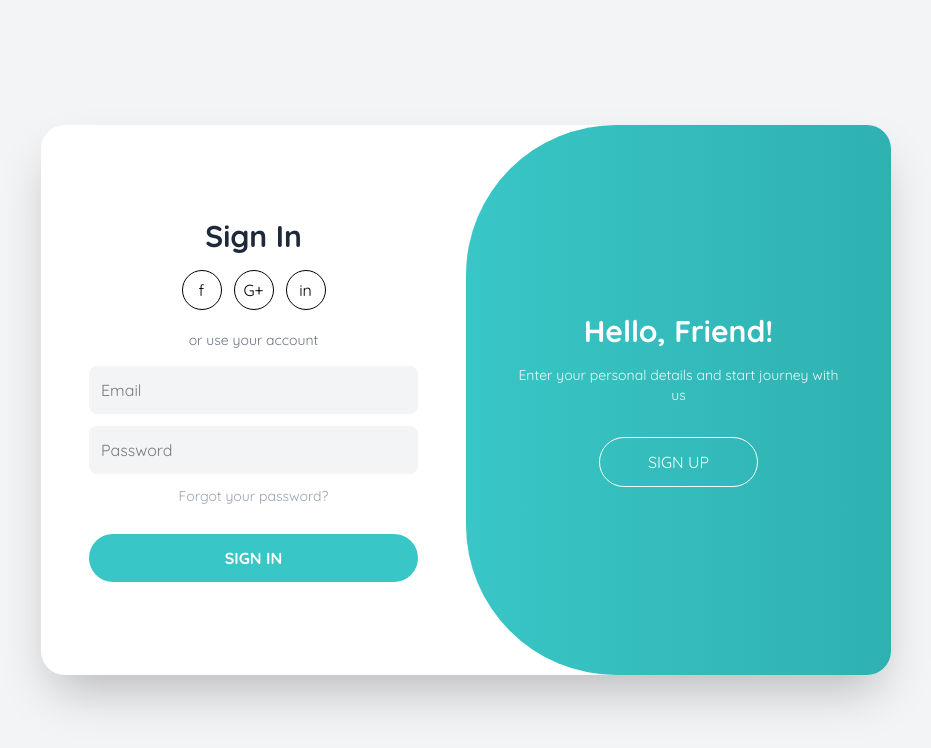
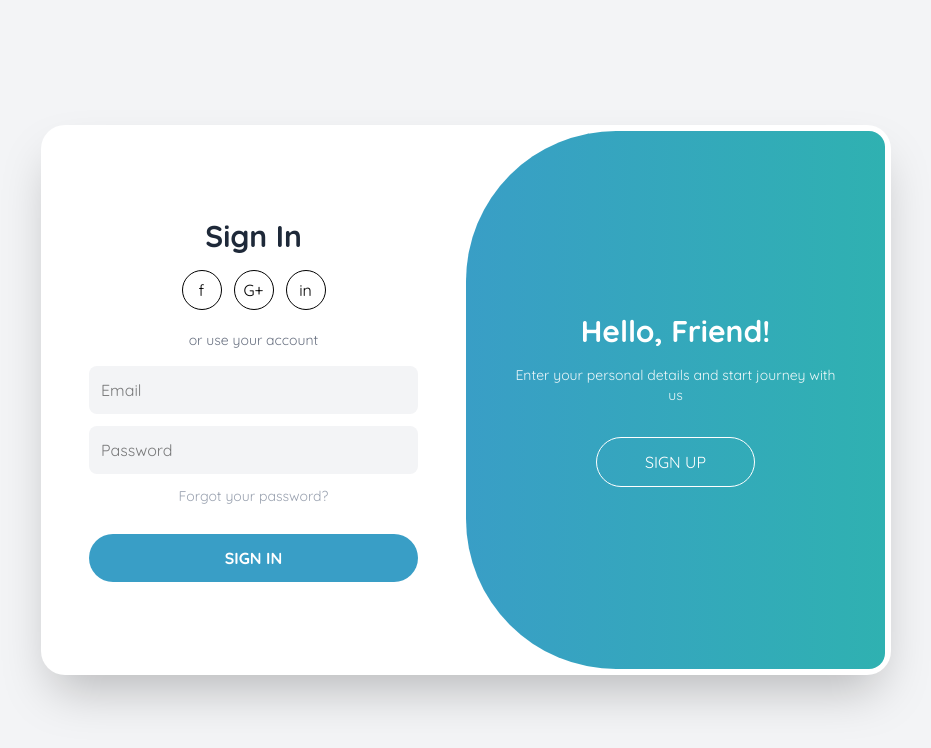
Before and after one commit to LeCaoKha/Storix_FE_web, a React (Vite) app: page /auth in a window 1280 px wide. Shown: the top 748 px of the page, without its empty margins (174-1105 px from the left). Built offline with nearby package versions, Linux system fonts and the light colour scheme.

Commit message:
login register page fix

```diff
--- a/src/pages/AuthPage/AuthPage.jsx
+++ b/src/pages/AuthPage/AuthPage.jsx
@@ -7,12 +7,14 @@ const AuthPage = () => {
     setStatus(status === "signIn" ? "signUp" : "signIn");
   };
 
+  const speed = "duration-500";
+
   return (
     <div className="min-h-screen flex items-center justify-center bg-gray-100">
       <div className="relative w-full max-w-[850px] h-[550px] bg-white rounded-3xl shadow-2xl overflow-hidden flex">
-        {/* ==================== 1. FORM SIGN IN (BÊN TRÁI) ==================== */}
+        {/* ==================== 1. FORM SIGN IN ==================== */}
         <div
-          className={`absolute top-0 left-0 h-full w-1/2 flex flex-col items-center justify-center px-12 transition-all duration-500 ease-in-out z-20
+          className={`absolute top-0 left-0 h-full w-1/2 flex flex-col items-center justify-center px-12 transition-all ${speed} ease-in-out z-20
           ${status === "signUp" ? "translate-x-full opacity-0 z-10" : "translate-x-0 opacity-100 z-20"}`}
         >
           <h2 className="text-3xl font-bold mb-4 text-gray-800">Sign In</h2>
@@ -44,15 +46,15 @@ const AuthPage = () => {
             <p className="text-sm text-gray-400 text-center cursor-pointer hover:underline">
               Forgot your password?
             </p>
-            <button className="w-full py-3 mt-4 bg-[var(--color-primary)] text-white rounded-full font-bold hover:bg-[#2fb1b1] transition-colors">
+            <button className="w-full py-3 mt-4 bg-[#399EC6] text-white rounded-full font-bold hover:brightness-110 transition-all active:scale-95">
               SIGN IN
             </button>
           </div>
         </div>
 
-        {/* ==================== 2. FORM SIGN UP (BÊN PHẢI) ==================== */}
+        {/* ==================== 2. FORM SIGN UP ==================== */}
         <div
-          className={`absolute top-0 left-0 h-full w-1/2 flex flex-col items-center justify-center px-12 transition-all duration-500 ease-in-out
+          className={`absolute top-0 left-0 h-full w-1/2 flex flex-col items-center justify-center px-12 transition-all ${speed} ease-in-out
           ${status === "signUp" ? "translate-x-full opacity-100 z-20" : "translate-x-0 opacity-0 z-10"}`}
         >
           <h2 className="text-3xl font-bold mb-4 text-gray-800">
@@ -88,28 +90,33 @@ const AuthPage = () => {
               placeholder="Password"
               className="w-full bg-gray-100 p-3 rounded-lg outline-none"
             />
-            <button className="w-full py-3 mt-4 bg-[#2fb1b1] text-white rounded-full font-bold hover:bg-[var(--color-primary)] transition-colors">
+            <button className="w-full py-3 mt-4 bg-[#2fb1b1] text-white rounded-full font-bold hover:brightness-110 transition-all active:scale-95">
               SIGN UP
             </button>
           </div>
         </div>
 
-        {/* ==================== 3. TẤM NỀN OVERLAY (DI CHUYỂN) ==================== */}
+        {/* ==================== 3. TẤM NỀN OVERLAY (ĐÃ THÊM PADDING 1.5) ==================== */}
         <div
-          className={`absolute top-0 left-1/2 w-1/2 h-full transition-all duration-500 ease-in-out overflow-hidden z-[100]
-          ${status === "signUp" ? "-translate-x-full rounded-r-[150px] rounded-l-none" : "rounded-l-[150px] rounded-r-none"}`}
+          className={`absolute top-1.5 bottom-1.5 left-1.5 w-[calc(50%-6px)] transition-all ${speed} ease-in-out overflow-hidden z-[100]
+          ${
+            status === "signUp"
+              ? "translate-x-0 rounded-l-2xl rounded-r-[150px]"
+              : "translate-x-full rounded-r-2xl rounded-l-[150px]"
+          }`}
         >
-          {/* Lớp màu nền (mượt mà) */}
-          <div className="absolute inset-0 bg-gradient-to-r from-[var(--color-primary)] to-[#2fb1b1] transition-opacity duration-500" />
+          {/* Lớp màu nền */}
           <div
-            className={`absolute inset-0 bg-gradient-to-r from-[#2fb1b1] to-[var(--color-primary)] transition-opacity duration-500 ${status === "signUp" ? "opacity-100" : "opacity-0"}`}
+            className={`absolute inset-0 bg-gradient-to-r from-[#399EC6] to-[#2fb1b1] transition-opacity ${speed}`}
+          />
+          <div
+            className={`absolute inset-0 bg-gradient-to-r from-[#2fb1b1] to-[#399EC6] transition-opacity ${speed} ${status === "signUp" ? "opacity-100" : "opacity-0"}`}
           />
 
-          {/* Nội dung bên trong tấm nền */}
           <div className="relative h-full flex items-center justify-center text-white px-12 text-center">
-            {/* Khối chữ Hello Friend */}
+            {/* Nội dung trượt cho SignIn */}
             <div
-              className={`absolute transition-all duration-500 w-full px-12 ${status === "signUp" ? "translate-x-[150%] opacity-0" : "translate-x-0 opacity-100"}`}
+              className={`absolute transition-all ${speed} w-full px-12 ${status === "signUp" ? "translate-x-[120%] opacity-0" : "translate-x-0 opacity-100"}`}
             >
               <h2 className="text-3xl font-bold mb-4">Hello, Friend!</h2>
               <p className="text-sm mb-8 opacity-90">
@@ -117,15 +124,15 @@ const AuthPage = () => {
               </p>
               <button
                 onClick={handleToggle}
-                className="border-1 border-white px-12 py-3 rounded-full hover:bg-white hover:text-[var(--color-primary)] transition-all cursor-pointer"
+                className="border-1 border-white px-12 py-3 rounded-full hover:bg-white hover:text-[#399EC6] transition-all active:scale-95 cursor-pointer"
               >
                 SIGN UP
               </button>
             </div>
 
-            {/* Khối chữ Welcome Back */}
+            {/* Nội dung trượt cho SignUp */}
             <div
-              className={`absolute transition-all duration-500 w-full px-12 ${status === "signUp" ? "translate-x-0 opacity-100" : "-translate-x-[150%] opacity-0"}`}
+              className={`absolute transition-all ${speed} w-full px-12 ${status === "signUp" ? "translate-x-0 opacity-100" : "translate-x-[-120%] opacity-0"}`}
             >
               <h2 className="text-3xl font-bold mb-4">Welcome Back!</h2>
               <p className="text-sm mb-8 opacity-90">
@@ -133,7 +140,7 @@ const AuthPage = () => {
               </p>
               <button
                 onClick={handleToggle}
-                className="border-1 border-white px-12 py-3 rounded-full hover:bg-white hover:text-[#2fb1b1] transition-all cursor-pointer"
+                className="border-1 border-white px-12 py-3 rounded-full hover:bg-white hover:text-[#2fb1b1] transition-all active:scale-95 cursor-pointer"
               >
                 SIGN IN
               </button>
```
